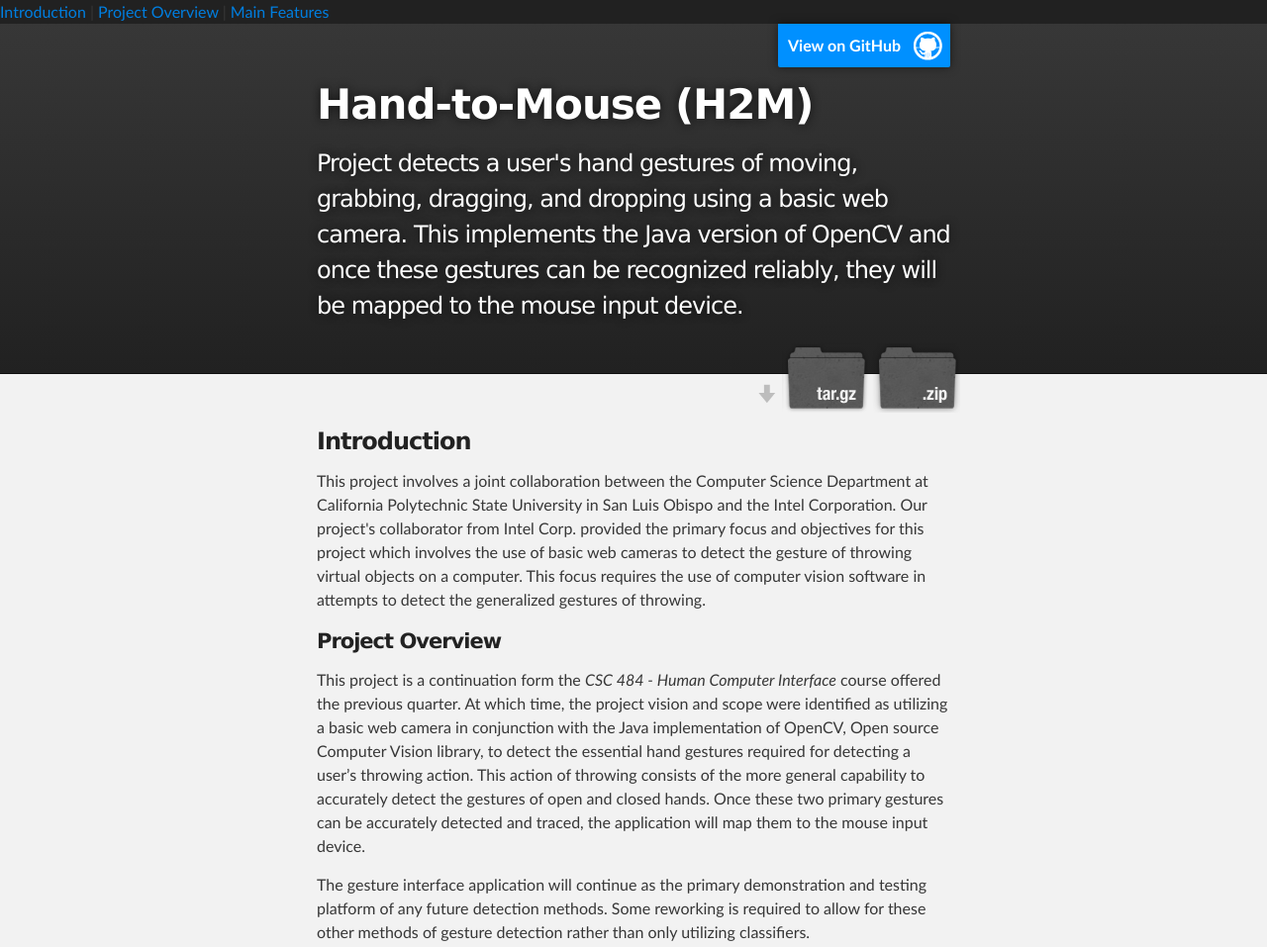
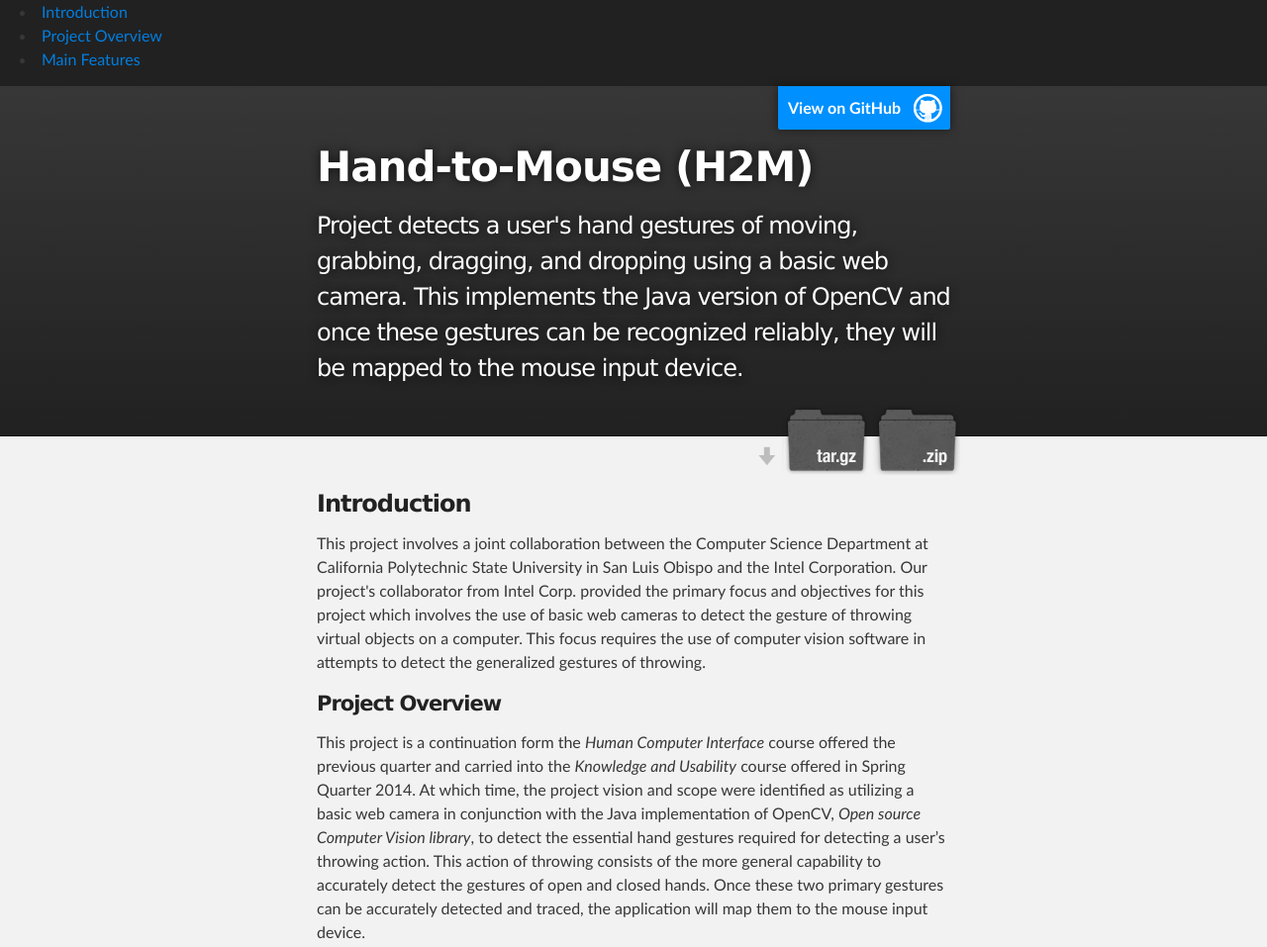
Before and after one commit to cnhartley/hand-to-mouse, a plain HTML site: page index.html in a window 1280 px wide. Shown: the top 957 px of the page at 99% size. Drawn offline with Linux system fonts and the light colour scheme.

Commit message:
Update index.html

```diff
--- a/index.html
+++ b/index.html
@@ -15,9 +15,11 @@
 
     <!-- NAVIGATION LINKS -->
     <nav>
-      <a href="#intro-section">Introduction</a> |
-      <a href="#overview-section">Project Overview</a> |
-      <a href="#features-overview-section">Main Features</a>
+      <ul>
+        <li><a href="#intro-section">Introduction</a></li>
+        <li><a href="#overview-section">Project Overview</a></li>
+        <li><a href="#features-overview-section">Main Features</a></li>
+      </ul>
     </nav>
 
     <!-- HEADER -->
@@ -45,7 +47,7 @@
 
 <h4><a name="overview-section" class="anchor" href="#overview-section"><span class="octicon octicon-link"></span></a>Project Overview</h4>
 
-<p>This project is a continuation form the <em>CSC 484 - Human Computer Interface</em> course offered the previous quarter. At which time, the project vision and scope were identified as utilizing a basic web camera in conjunction with the Java implementation of OpenCV, Open source Computer Vision library, to detect the essential hand gestures required for detecting a user’s throwing action. This action of throwing consists of the more general capability to accurately detect the gestures of open and closed hands. Once these two primary gestures can be accurately detected and traced, the application will map them to the mouse input device.</p>
+<p>This project is a continuation form the <em>Human Computer Interface</em> course offered the previous quarter and carried into the <em>Knowledge and Usability</em> course offered in Spring Quarter 2014. At which time, the project vision and scope were identified as utilizing a basic web camera in conjunction with the Java implementation of OpenCV, <em>Open source Computer Vision library</em>, to detect the essential hand gestures required for detecting a user’s throwing action. This action of throwing consists of the more general capability to accurately detect the gestures of open and closed hands. Once these two primary gestures can be accurately detected and traced, the application will map them to the mouse input device.</p>
 
 <p>The gesture interface application will continue as the primary demonstration and testing platform of any future detection methods. Some reworking is required to allow for these other methods of gesture detection rather than only utilizing classifiers.</p>
 
```
